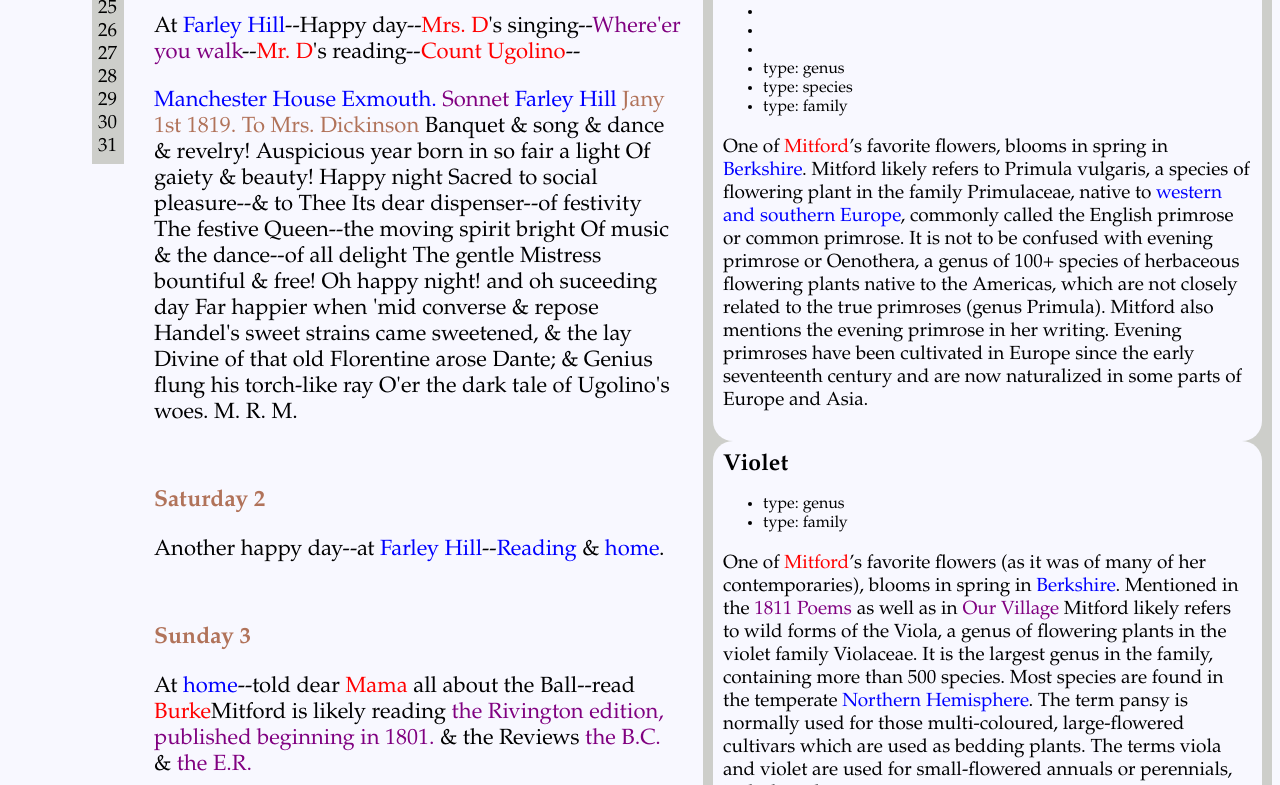
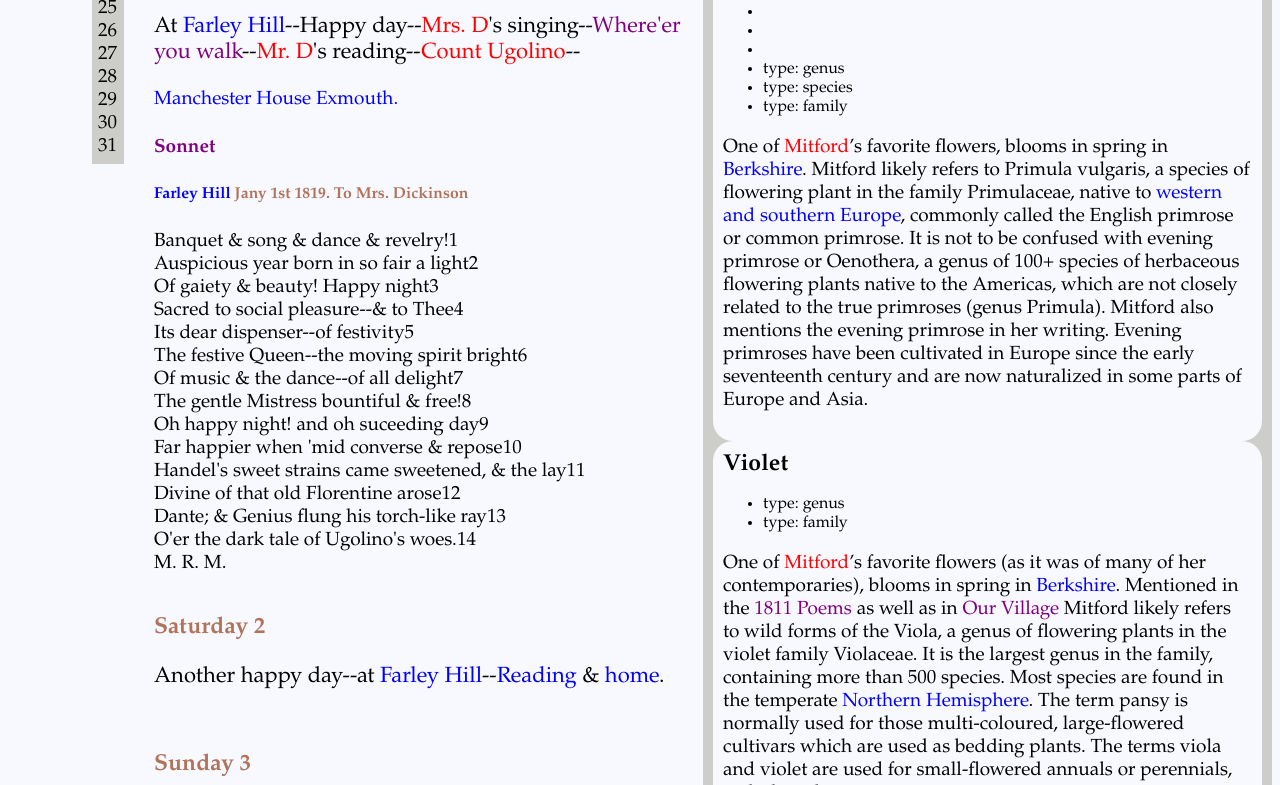
Before and after one commit to DigitalMitford/DM_Journal_1819-1823, a plain HTML site: page docs/journal-view/Dec-1818-to-Jan-1819.html in a window 1280 px wide. Shown: the part 791-1576 px from the top of the page. Drawn offline with Linux system fonts and the light colour scheme; a web font is replaced by a local one.

Commit message:
updated XSLT to handle poem at the start of the journal

```diff
--- a/docs/journal-view/Dec-1818-to-Jan-1819.html
+++ b/docs/journal-view/Dec-1818-to-Jan-1819.html
@@ -160,26 +160,54 @@
                      <p>At <span class="placeName">Farley Hill</span>--Happy day--<span class="persName">Mrs. D</span>'s singing--<span class="title">Where'er you walk</span>--<span class="persName">Mr. D</span>'s reading--<span class="persName">Count Ugolino</span>--</p>
 
 
-                     <p>
-                        <span class="placeName">Manchester House</span>
-                        <span class="placeName">Exmouth.</span>
-                        <span class="title">Sonnet</span>
+
+
+
+                     <span class="placeName">Manchester House</span>
+                     <span class="placeName">Exmouth.</span>
+
+
+                     <h4><span class="title">Sonnet</span></h4>
+
+                     <h5>
                         <span class="placeName">Farley Hill</span>
-                        <span class="date">Jany 1st 1819. To Mrs. Dickinson</span> Banquet
-                        &amp; song &amp; dance &amp; revelry!
-                        Auspicious year born in so fair a light
-                        Of gaiety &amp; beauty! Happy night Sacred to social
-                        pleasure--&amp; to Thee Its dear dispenser--of festivity
-                        The festive Queen--the moving spirit bright
-                        Of music &amp; the dance--of all delight The gentle Mistress
-                        bountiful &amp; free!
-                        Oh happy night! and oh suceeding day Far happier when 'mid
-                        converse &amp; repose
-                        Handel's sweet strains came sweetened, &amp; the lay Divine
-                        of that old Florentine arose
-                        Dante; &amp; Genius flung his torch-like ray O'er the dark
-                        tale of Ugolino's woes. M. R. M.
-                        </p>
+                        <span class="date">Jany 1st 1819. To Mrs. Dickinson</span>
+                        </h5>
+
+                     <div class="lg">
+
+                        <div class="line"><span class="line" id="L1">Banquet
+                              &amp; song &amp; dance &amp; revelry!</span><span class="lineNumber">1</span></div>
+
+                        <div class="line"><span class="line indent-2" id="L2">Auspicious year born in so fair a light</span><span class="lineNumber">2</span></div>
+
+                        <div class="line"><span class="line indent-2" id="L3">Of gaiety &amp; beauty! Happy night</span><span class="lineNumber">3</span></div>
+
+                        <div class="line"><span class="line" id="L4">Sacred to social pleasure--&amp; to Thee</span><span class="lineNumber">4</span></div>
+
+                        <div class="line"><span class="line" id="L5">Its dear dispenser--of festivity</span><span class="lineNumber">5</span></div>
+
+                        <div class="line"><span class="line indent-2" id="L6">The festive Queen--the moving spirit bright</span><span class="lineNumber">6</span></div>
+
+                        <div class="line"><span class="line indent-2" id="L7">Of music &amp; the dance--of all delight</span><span class="lineNumber">7</span></div>
+
+                        <div class="line"><span class="line" id="L8">The gentle Mistress bountiful &amp; free!</span><span class="lineNumber">8</span></div>
+
+                        <div class="line"><span class="line indent-2" id="L9">Oh happy night! and oh suceeding day</span><span class="lineNumber">9</span></div>
+
+                        <div class="line"><span class="line" id="L10">Far happier when 'mid converse &amp; repose</span><span class="lineNumber">10</span></div>
+
+                        <div class="line"><span class="line indent-2" id="L11">Handel's sweet strains came sweetened, &amp; the lay</span><span class="lineNumber">11</span></div>
+
+                        <div class="line"><span class="line" id="L12">Divine of that old Florentine arose</span><span class="lineNumber">12</span></div>
+
+                        <div class="line"><span class="line indent-2" id="L13">Dante; &amp; Genius flung his torch-like ray</span><span class="lineNumber">13</span></div>
+
+                        <div class="line"><span class="line" id="L14">O'er the dark tale of Ugolino's woes.</span><span class="lineNumber">14</span></div>
+                        </div>
+                     M. R. M.
+
+
                      </div><br/><div class="entry" id="e-4">
 
                      <h3>
```
Also changed, not shown: 1 other file.
